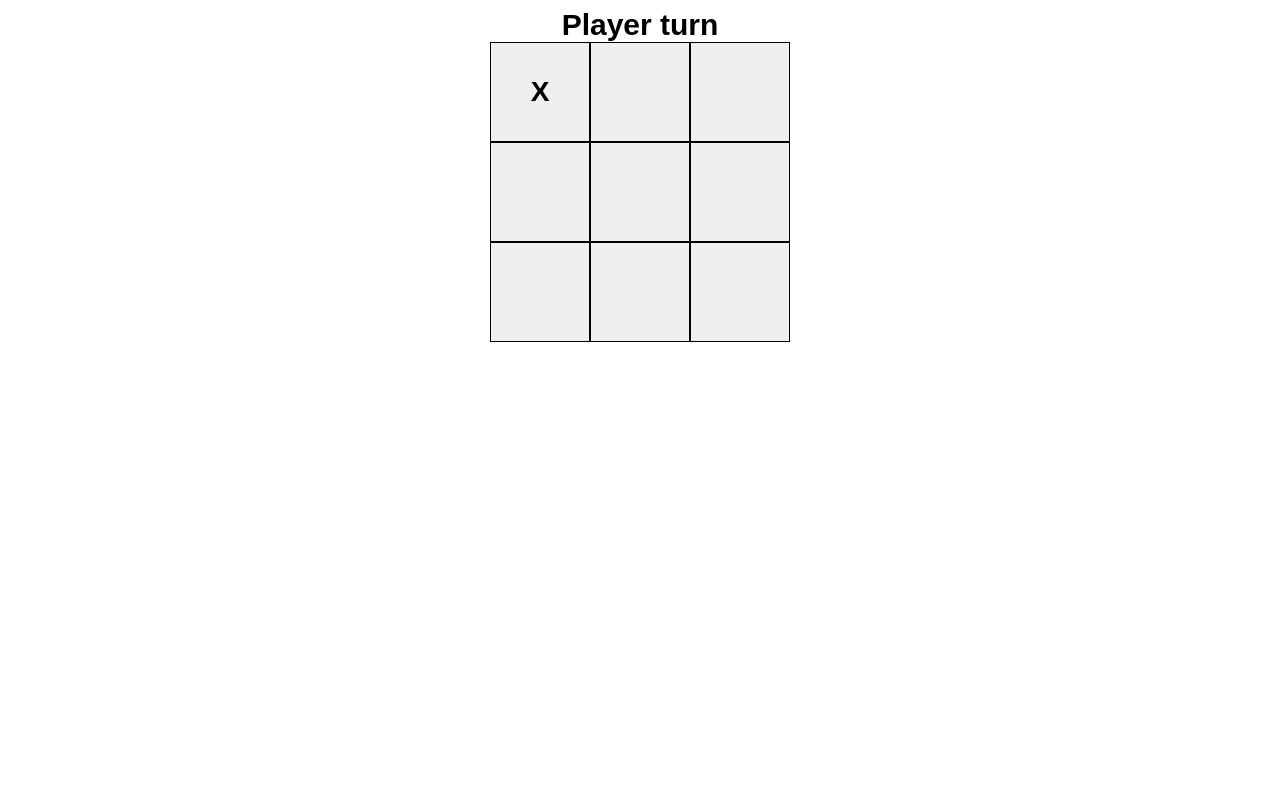
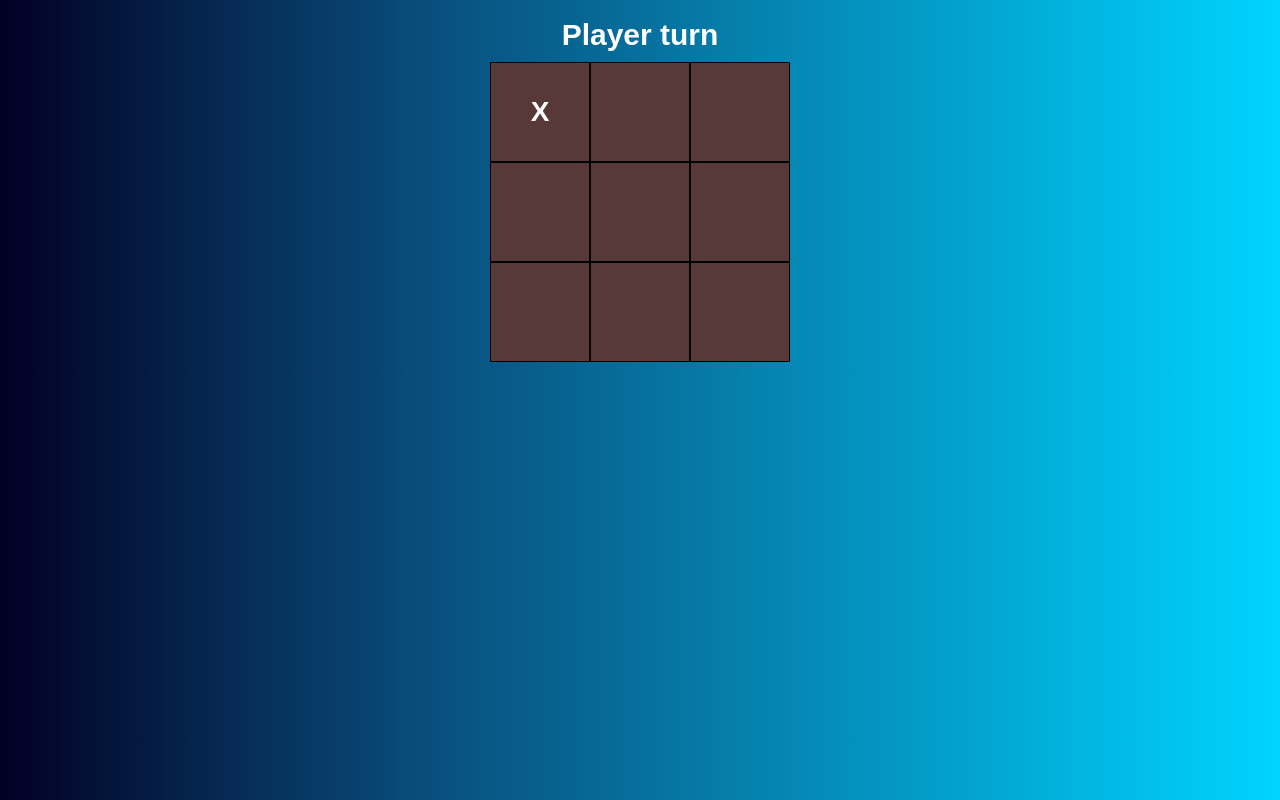
Before and after one commit to WanderJ08/tic-tac-toe, a plain HTML site: page index.html in a window 1280 px wide. Drawn offline with Linux system fonts and the light colour scheme.

Commit message:
style:styles added

```diff
--- a/styles.css
+++ b/styles.css
@@ -1,5 +1,11 @@
 body {
   font-family: Arial, Helvetica, sans-serif;
+  background: linear-gradient(
+    90deg,
+    rgba(2, 0, 36, 1) 0%,
+    rgba(9, 75, 121, 1) 32%,
+    rgba(0, 212, 255, 1) 100%
+  );
 }
 
 #app {
@@ -7,9 +13,11 @@ body {
   margin: 0 auto;
 }
 #player {
+  padding: 10px;
   font-size: 30px;
   font-weight: bold;
   text-align: center;
+  color: white;
 }
 
 .board {
@@ -27,3 +35,7 @@ body {
   font-size: 28px;
   font-weight: bolder;
 }
+button {
+  color: white;
+  background-color: #573939;
+}
```
